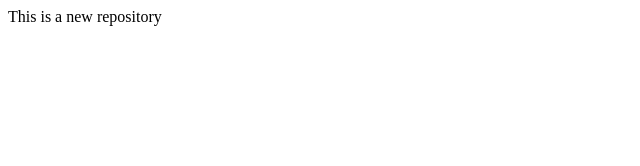
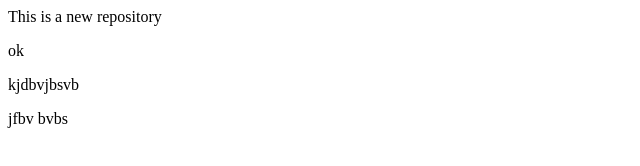
Before and after one commit to RohanGhosal/new-repo, a plain HTML site: page index.html in a window 1280 px wide. Shown: the whole page, without its empty margins (0-640 px from the left). Drawn offline with Linux system fonts and the light colour scheme.

Commit message:
add feature 3

```diff
--- a/index.html
+++ b/index.html
@@ -1 +1,4 @@
 <p>This is a new repository</p>
+<p>ok</p>
+<P>kjdbvjbsvb</P>
+<P>jfbv bvbs</P>
```
